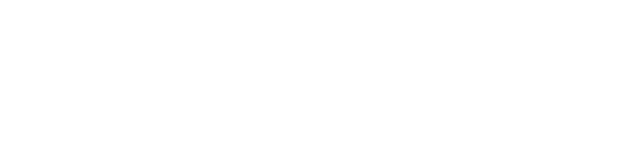
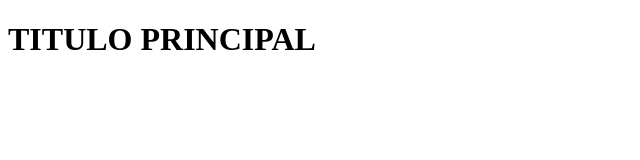
Before and after one commit to leodonati01/primer-repositorio, a plain HTML site: page index.html in a window 1280 px wide. Shown: the whole page, without its empty margins (0-640 px from the left). Drawn offline with Linux system fonts and the light colour scheme.

Commit message:
Titulo H1

```diff
--- a/index.html
+++ b/index.html
@@ -7,6 +7,6 @@
     <title>Primer repositorio</title>
 </head>
 <body>
-
+    <H1>TITULO PRINCIPAL</H1>
 </body>
 </html>
```
